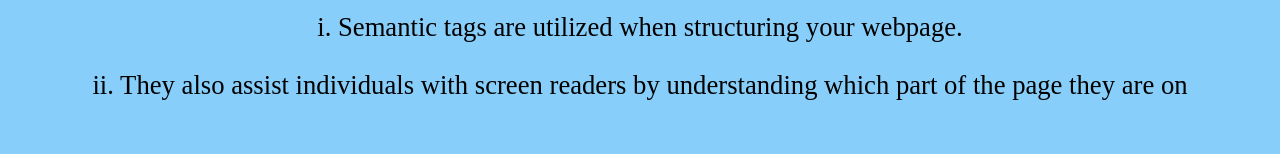
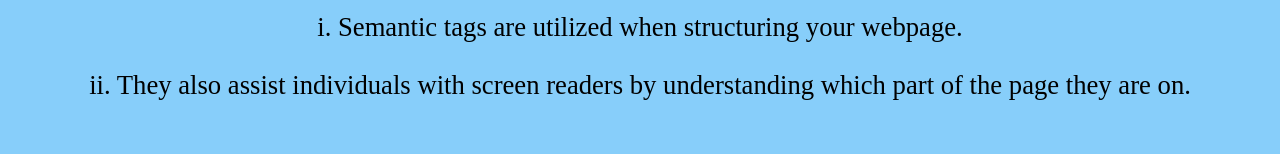
Before and after one commit to tqrich00/Project, a plain HTML site: page page1.html in a window 1280 px wide. Shown: the part 1314-1468 px from the top of the page. Drawn offline with Linux system fonts and the light colour scheme.

Commit message:
Fixed punctuation

```diff
--- a/page1.html
+++ b/page1.html
@@ -52,7 +52,7 @@
     <p>ii. Like headings, paragraphs are also block tags.</p>
   <h3>III. Semantic Tags</h3>
     <p>i. Semantic tags are utilized when structuring your webpage.</p>
-    <p>ii. They also assist individuals with screen readers by understanding which part of the page they are on</p>
+    <p>ii. They also assist individuals with screen readers by understanding which part of the page they are on.</p>
     </center>
 </main>
 </div>
```
